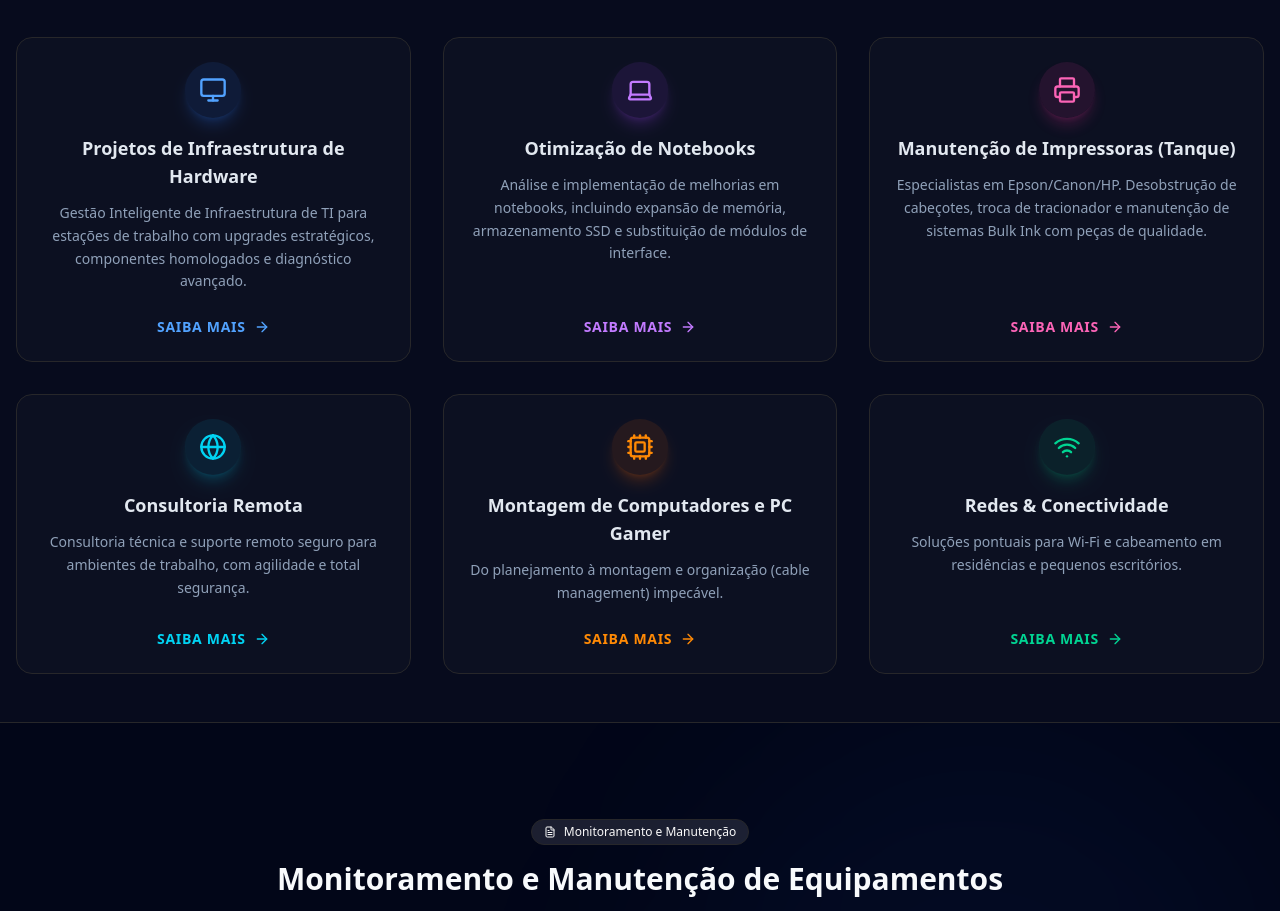
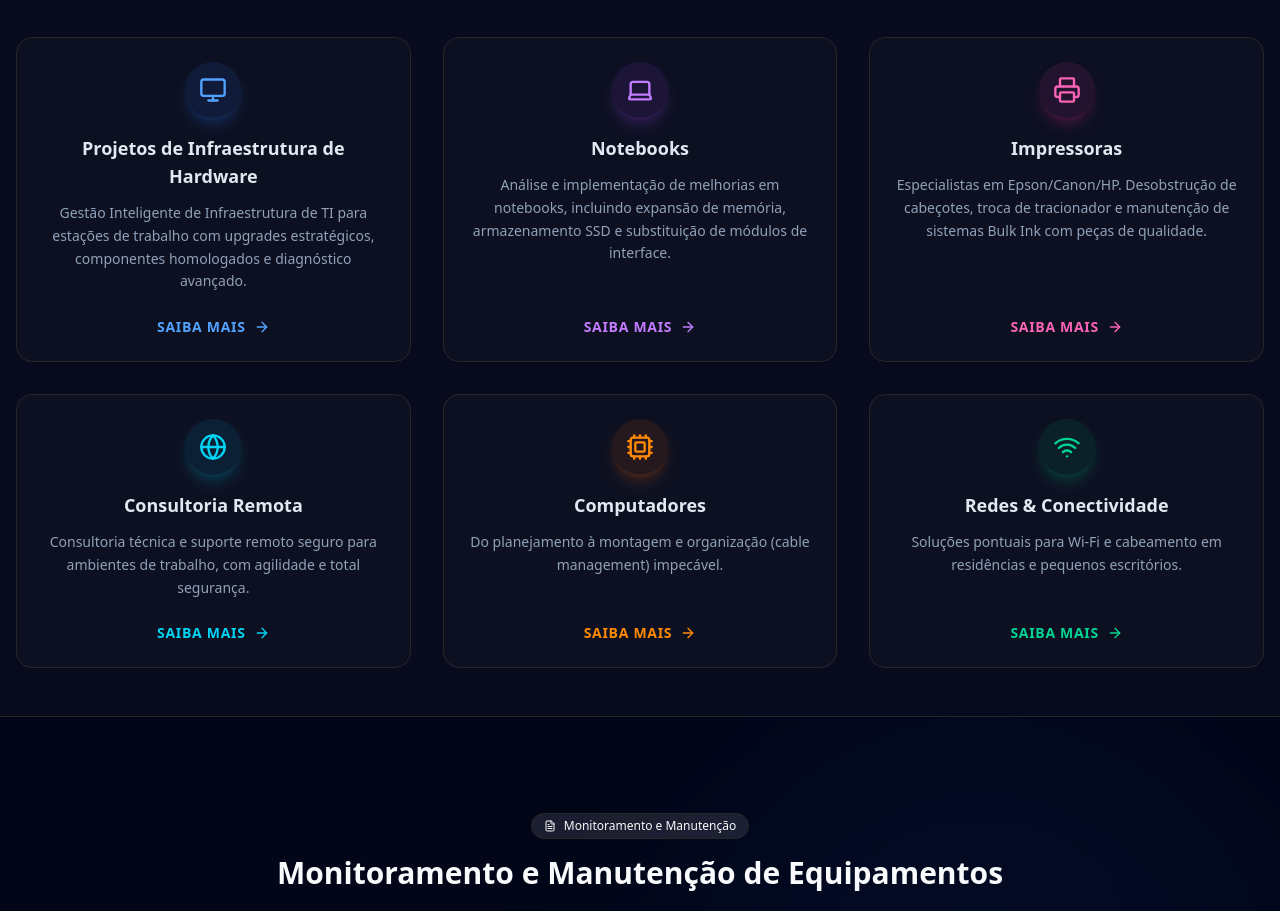
Before and after one commit to wheslancardoso/wtechprot, a Next.js app: page / in a window 1280 px wide. Shown: the part 1720-2631 px from the top of the page. Built offline with nearby package versions, Linux system fonts and the light colour scheme; no server answers.

Commit message:
fix(conteúdo): generalizar termos para 'Computadores' e 'Impressoras' para compliance de ads

```diff
--- a/src/app/page.tsx
+++ b/src/app/page.tsx
@@ -292,7 +292,7 @@ j=d.createElement(s),dl=l!='dataLayer'?'&l='+l:'';j.async=true;j.src=
                   <div className="mx-auto w-14 h-14 bg-purple-500/10 rounded-full flex items-center justify-center text-purple-400 mb-4 shadow-lg shadow-purple-500/20 group-hover:scale-110 transition-transform">
                     <Laptop className="w-7 h-7" />
                   </div>
-                  <h3 className="font-bold text-lg text-slate-200 mb-3 group-hover:text-white transition-colors">Otimização de Notebooks</h3>
+                  <h3 className="font-bold text-lg text-slate-200 mb-3 group-hover:text-white transition-colors">Notebooks</h3>
                   <p className="text-sm text-slate-400 leading-relaxed mb-6 flex-grow">Análise e implementação de melhorias em notebooks, incluindo expansão de memória, armazenamento SSD e substituição de módulos de interface.</p>
                   <div className="flex items-center justify-center text-sm font-bold text-purple-400 group-hover:text-purple-300 transition-colors uppercase tracking-wider">
                     Saiba mais <ArrowRight className="ml-2 w-4 h-4" />
@@ -306,7 +306,7 @@ j=d.createElement(s),dl=l!='dataLayer'?'&l='+l:'';j.async=true;j.src=
                   <div className="mx-auto w-14 h-14 bg-pink-500/10 rounded-full flex items-center justify-center text-pink-400 mb-4 shadow-lg shadow-pink-500/20 group-hover:scale-110 transition-transform">
                     <Printer className="w-7 h-7" />
                   </div>
-                  <h3 className="font-bold text-lg text-slate-200 mb-3 group-hover:text-white transition-colors">Manutenção de Impressoras (Tanque)</h3>
+                  <h3 className="font-bold text-lg text-slate-200 mb-3 group-hover:text-white transition-colors">Impressoras</h3>
                   <p className="text-sm text-slate-400 leading-relaxed mb-6 flex-grow">Especialistas em Epson/Canon/HP. Desobstrução de cabeçotes, troca de tracionador e manutenção de sistemas Bulk Ink com peças de qualidade.</p>
                   <div className="flex items-center justify-center text-sm font-bold text-pink-400 group-hover:text-pink-300 transition-colors uppercase tracking-wider">
                     Saiba mais <ArrowRight className="ml-2 w-4 h-4" />
@@ -334,7 +334,7 @@ j=d.createElement(s),dl=l!='dataLayer'?'&l='+l:'';j.async=true;j.src=
                   <div className="mx-auto w-14 h-14 bg-orange-500/10 rounded-full flex items-center justify-center text-orange-400 mb-4 shadow-lg shadow-orange-500/20 group-hover:scale-110 transition-transform">
                     <Cpu className="w-7 h-7" />
                   </div>
-                  <h3 className="font-bold text-lg text-slate-200 mb-3 group-hover:text-white transition-colors">Montagem de Computadores e PC Gamer</h3>
+                  <h3 className="font-bold text-lg text-slate-200 mb-3 group-hover:text-white transition-colors">Computadores</h3>
                   <p className="text-sm text-slate-400 leading-relaxed mb-6 flex-grow">Do planejamento à montagem e organização (cable management) impecável.</p>
                   <div className="flex items-center justify-center text-sm font-bold text-orange-400 group-hover:text-orange-300 transition-colors uppercase tracking-wider">
                     Saiba mais <ArrowRight className="ml-2 w-4 h-4" />
--- a/src/app/servicos/page.tsx
+++ b/src/app/servicos/page.tsx
@@ -82,9 +82,9 @@ export default async function ServicesPage() {
                                 <Monitor className="w-12 h-12 text-primary" />
                             </div>
                             <div>
-                                <h2 className="text-2xl md:text-3xl font-bold text-white mb-4">Computadores de Alta Performance</h2>
+                                <h2 className="text-2xl md:text-3xl font-bold text-white mb-4">Computadores</h2>
                                 <p className="text-slate-300 leading-relaxed mb-6">
-                                    Montagem e manutenção de computadores (PCs Gamers, Workstations e Servidores).
+                                    Montagem e manutenção de computadores (Desktops, PCs Gamers, All-in-One e Servidores).
                                     Prezamos por uma organização impecável (cable management), fluxo de ar otimizado e estética de alto nível.
                                 </p>
                                 <ul className="grid md:grid-cols-2 gap-3 mb-8">
@@ -156,7 +156,7 @@ export default async function ServicesPage() {
                                 <Printer className="w-12 h-12 text-primary" />
                             </div>
                             <div>
-                                <h2 className="text-2xl md:text-3xl font-bold text-white mb-4">Manutenção de Impressoras (Tanque/Bulk Ink)</h2>
+                                <h2 className="text-2xl md:text-3xl font-bold text-white mb-4">Impressoras</h2>
                                 <p className="text-slate-300 leading-relaxed mb-6">
                                     Especialistas em impressoras EcoTank (Epson), Mega Tank (Canon) e HP Ink Tank (ex: 416).
                                     Resolvemos falhas de impressão e problemas de tracionamento de papel com peças de reposição de qualidade.
```
